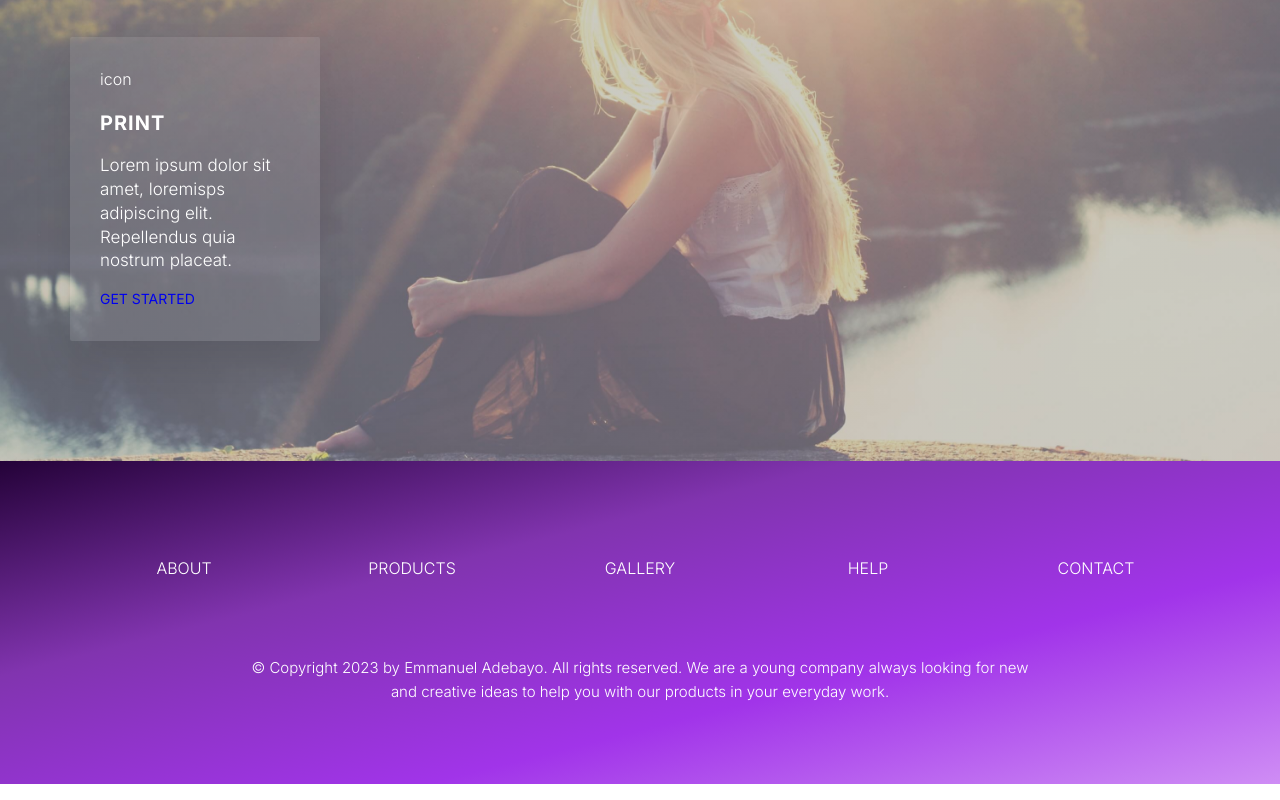
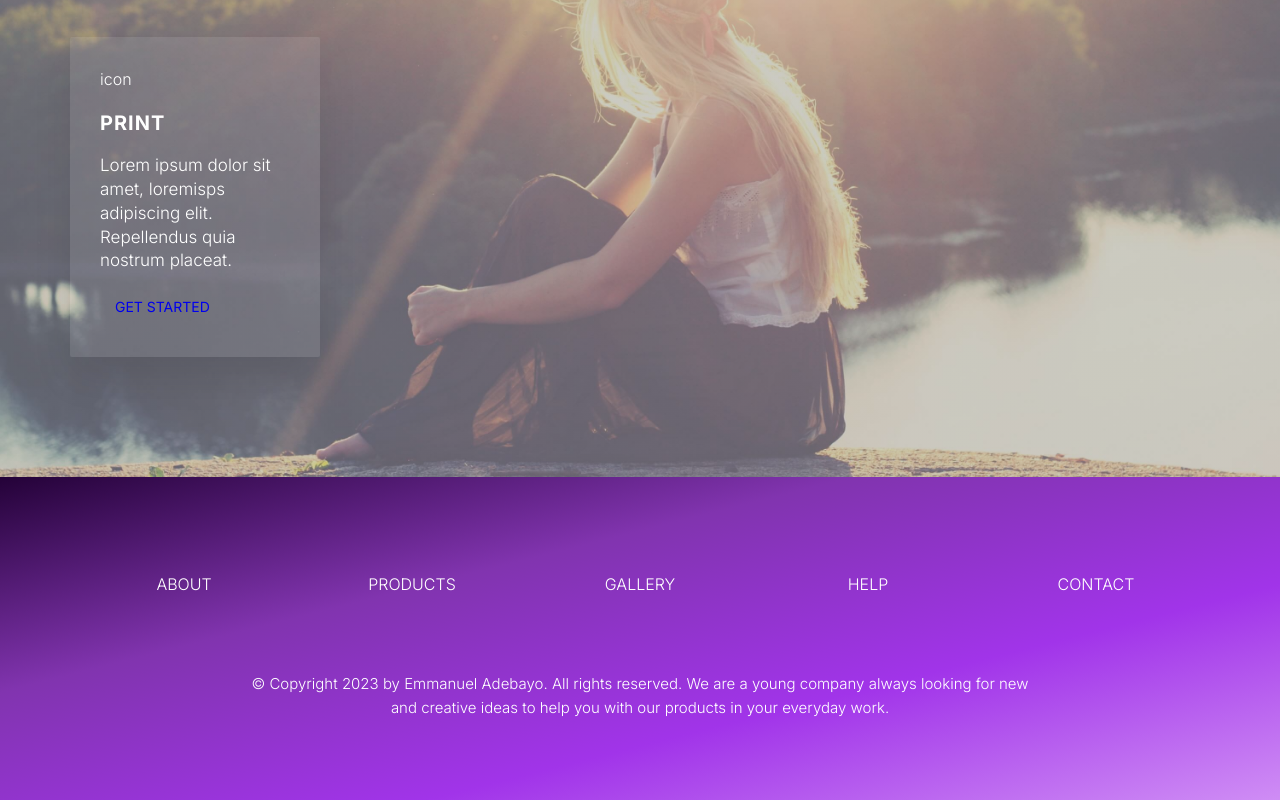
Before and after one commit to esteemayo/next-idesignx, a Next.js app: page / in a window 1280 px wide. Shown: the part 2481-3281 px from the top of the page. Built offline with nearby package versions, Linux system fonts and the light colour scheme.

Commit message:
fix: add styling

```diff
--- a/src/components/Card.tsx
+++ b/src/components/Card.tsx
@@ -49,6 +49,7 @@ const StyledLink = styled(Link)`
   text-transform: uppercase;
   font-weight: 400;
   font-size: 1.4rem;
+  padding: 0.8rem 1.5rem;
 `;
 
 export default Card;
```
